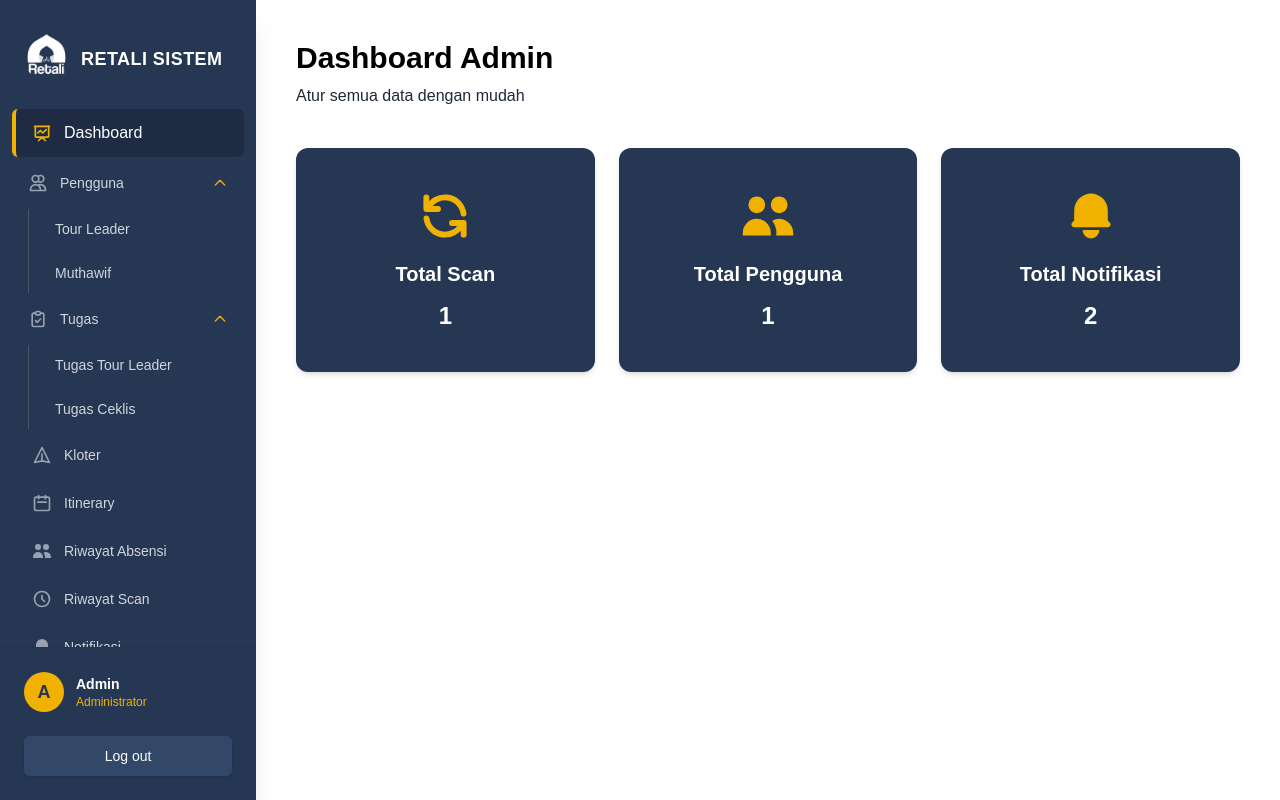
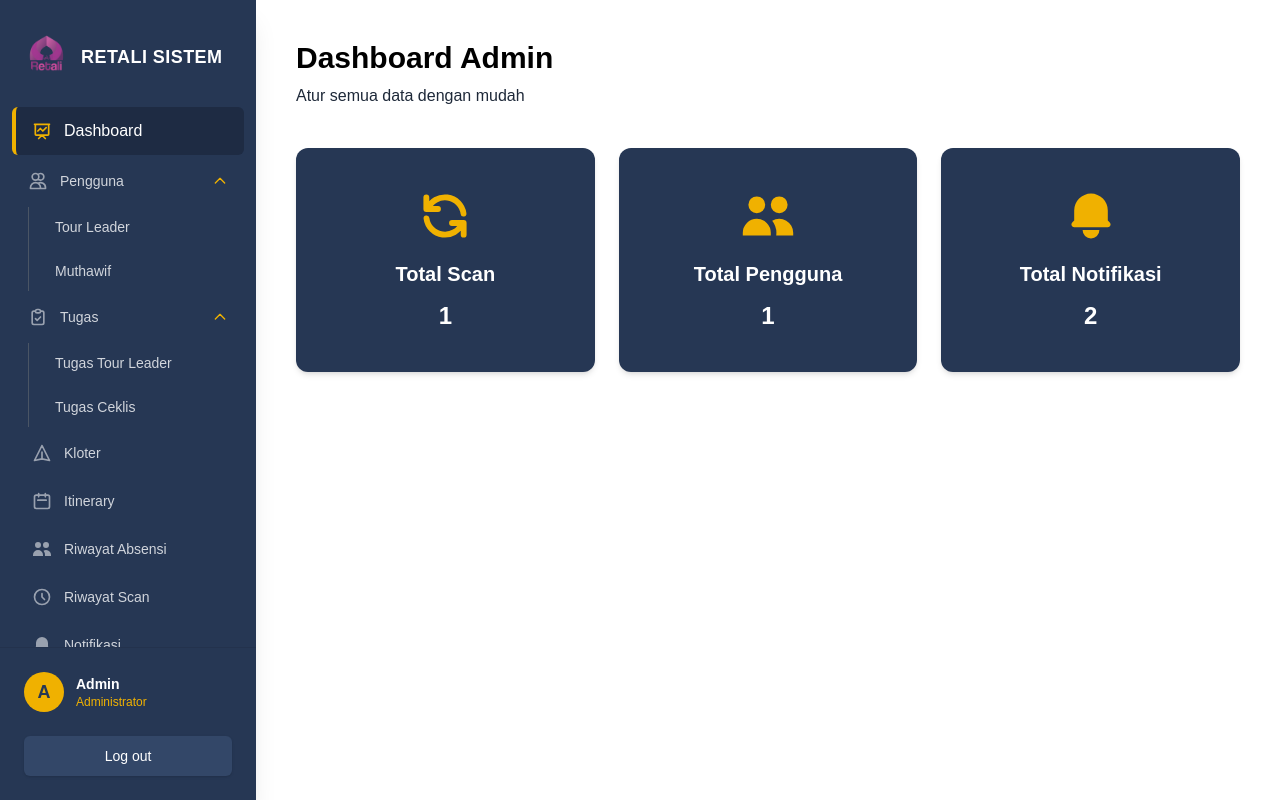
Before and after one commit to ssaskyyaa9/Retali-sistem, a Next.js app: page / in a window 1280 px wide. Built offline with nearby package versions, Linux system fonts and the light colour scheme.

Commit message:
add logo sidebar

```diff
--- a/app/components/Sidebar.jsx
+++ b/app/components/Sidebar.jsx
@@ -17,7 +17,7 @@ export default function Sidebar() {
       {/* 1. Fixed Top Section (Logo) */}
       <div className="flex items-center gap-3 px-6 py-8 shrink-0">
         <Image
-          src="/retali-white-logo.png"
+          src="/logoretali-ungu.png"
           alt="Retali Logo"
           width={45}
           height={45}
```
Also changed, not shown: app/(dashboard)/muthawif/page.js (line endings or trailing spaces), public/logoretali-ungu.png (added).
